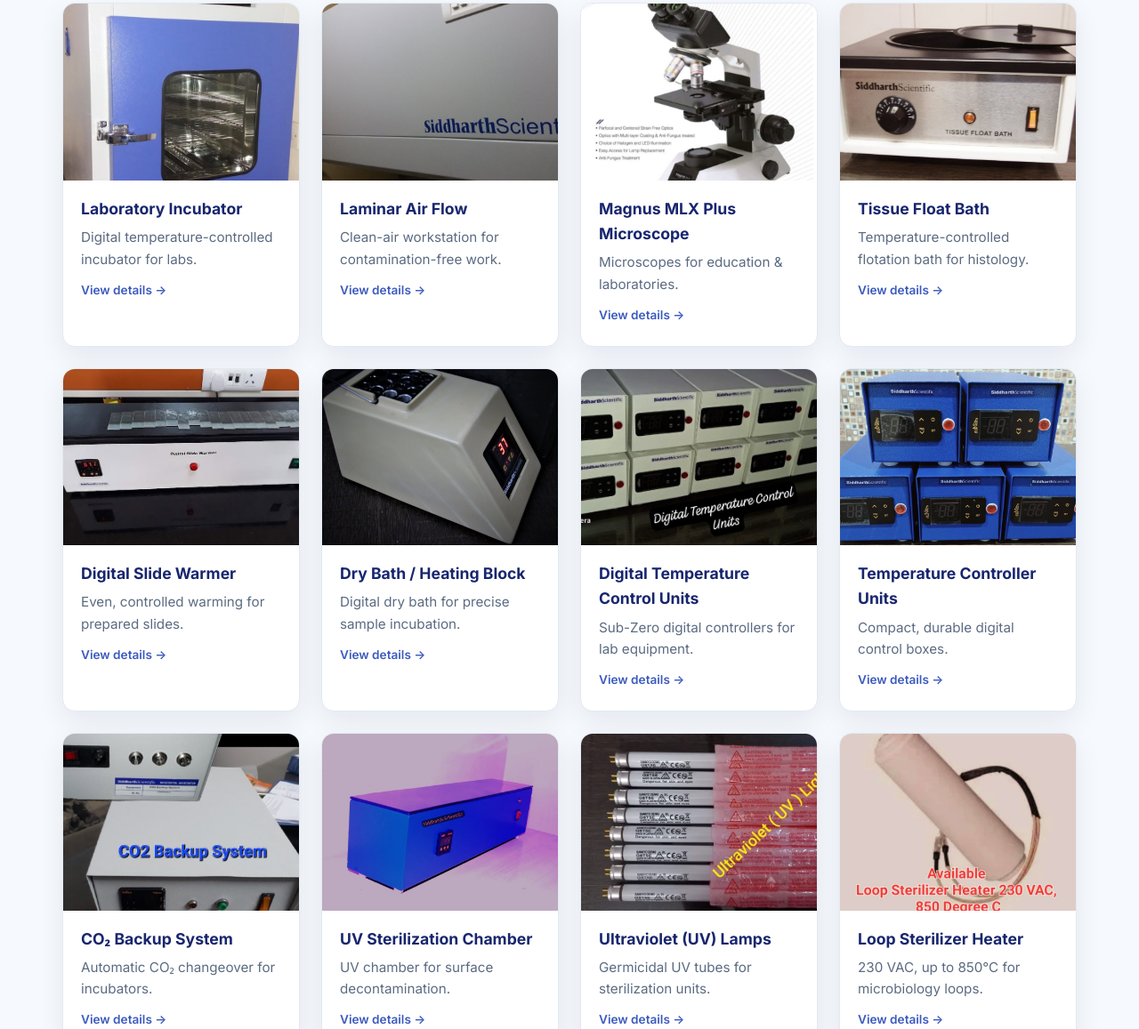
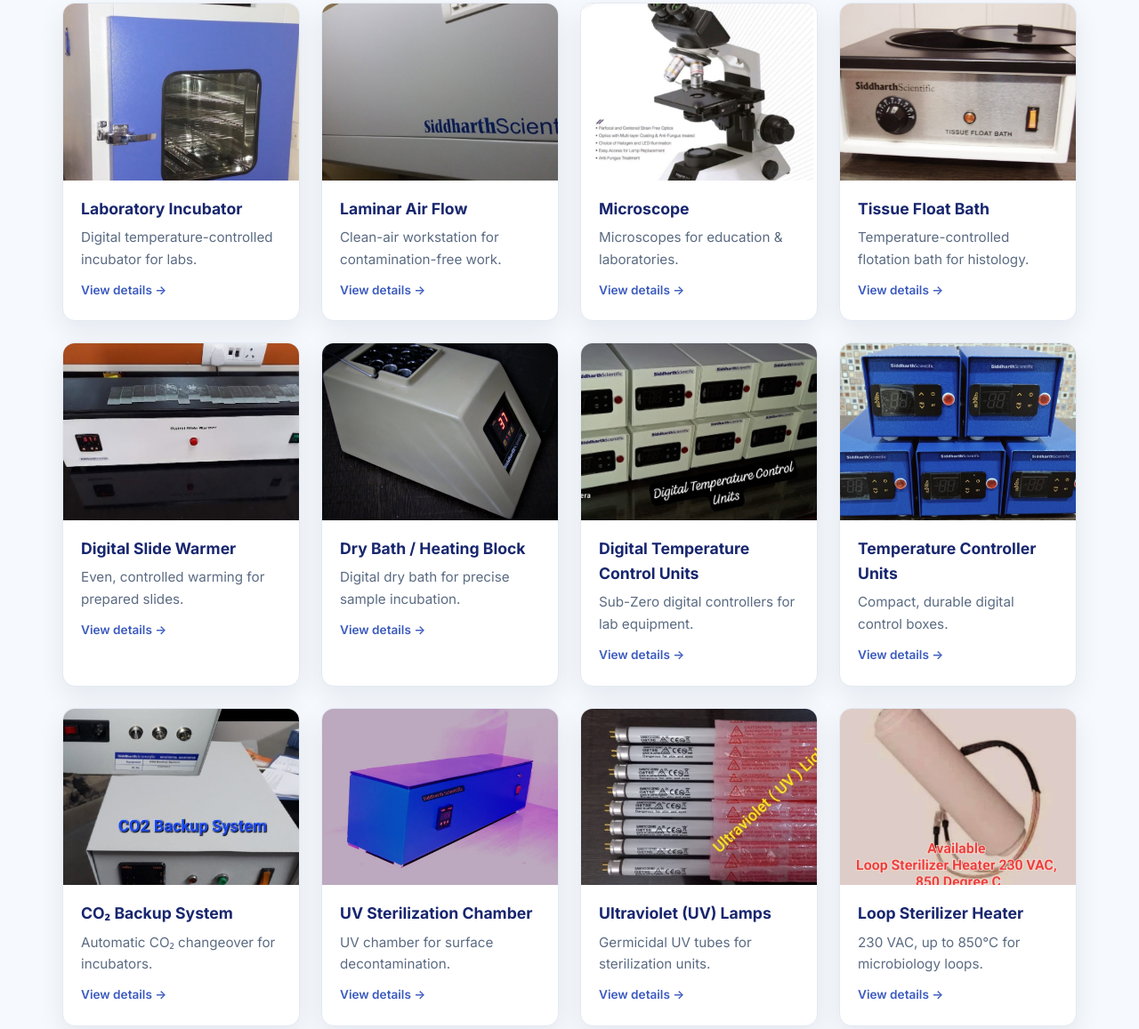
Before and after one commit to newsid2024/siddharth-scientific, a website: page public/index.html in a window 1280 px wide. Shown: the part 1692-2849 px from the top of the page at 89% size. Drawn offline with Linux system fonts and the light colour scheme.

Commit message:
Remove microscope brand name and footer GSTIN
Rename the microscope product to a generic "Microscope" (title, description,
alt text, and image filename) to avoid showing a third-party brand, and drop
the GSTIN line from the footer.

```diff
--- a/public/index.html
+++ b/public/index.html
@@ -74,9 +74,9 @@
           <div class="product-media"><img src="/images/08-laminar-air-flow.png" alt="Laminar Air Flow" loading="lazy" /></div>
           <figcaption><h3>Laminar Air Flow</h3><p>Clean-air workstation for contamination-free work.</p></figcaption>
         </figure>
-        <figure class="product-card" data-detail="Magnus MLX Plus microscope with parfocal, centered, strain-free optics, multi-layer anti-fungus coating and a choice of halogen or LED illumination. Designed for education and professional laboratory use.">
-          <div class="product-media"><img src="/images/13-magnus-microscope.png" alt="Magnus MLX Plus Microscope" loading="lazy" /></div>
-          <figcaption><h3>Magnus MLX Plus Microscope</h3><p>Microscopes for education &amp; laboratories.</p></figcaption>
+        <figure class="product-card" data-detail="Laboratory microscope with parfocal, centered, strain-free optics, multi-layer anti-fungus coating and a choice of halogen or LED illumination. Designed for education and professional laboratory use.">
+          <div class="product-media"><img src="/images/13-microscope.png" alt="Microscope" loading="lazy" /></div>
+          <figcaption><h3>Microscope</h3><p>Microscopes for education &amp; laboratories.</p></figcaption>
         </figure>
         <figure class="product-card" data-detail="Temperature-controlled tissue flotation bath for histology. Provides a stable warm water surface for smooth spreading and mounting of paraffin tissue sections onto slides.">
           <div class="product-media"><img src="/images/06-tissue-float-bath.png" alt="Tissue Float Bath" loading="lazy" /></div>
@@ -163,7 +163,7 @@
   <footer class="site-footer">
     <div class="container footer-inner">
       <span class="brand"><span class="brand-text"><strong>Siddharth</strong><em>Scientific</em></span></span>
-      <p>&copy; <span id="year"></span> Siddharth Scientific. Scientific &amp; medical instruments for hospitals and laboratories.<br />GSTIN: 07AVZPK1943Q1ZK &nbsp;|&nbsp; State: Delhi (Code 07)</p>
+      <p>&copy; <span id="year"></span> Siddharth Scientific. Scientific &amp; medical instruments for hospitals and laboratories.</p>
     </div>
   </footer>
 
```
Also changed, not shown: public/images/13-microscope.png (renamed from public/images/13-magnus-microscope.png).
